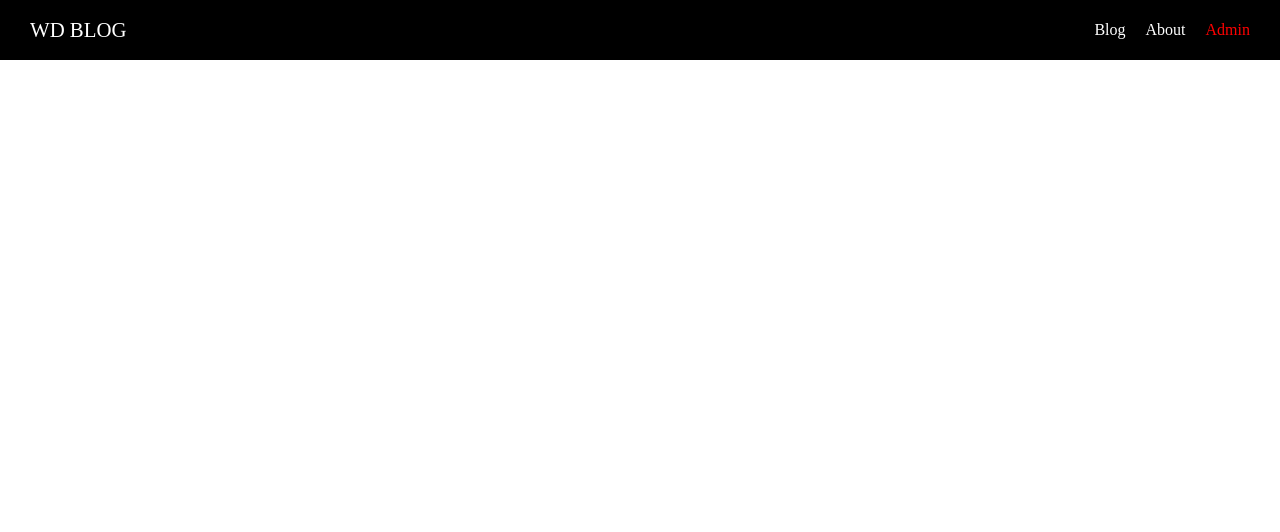
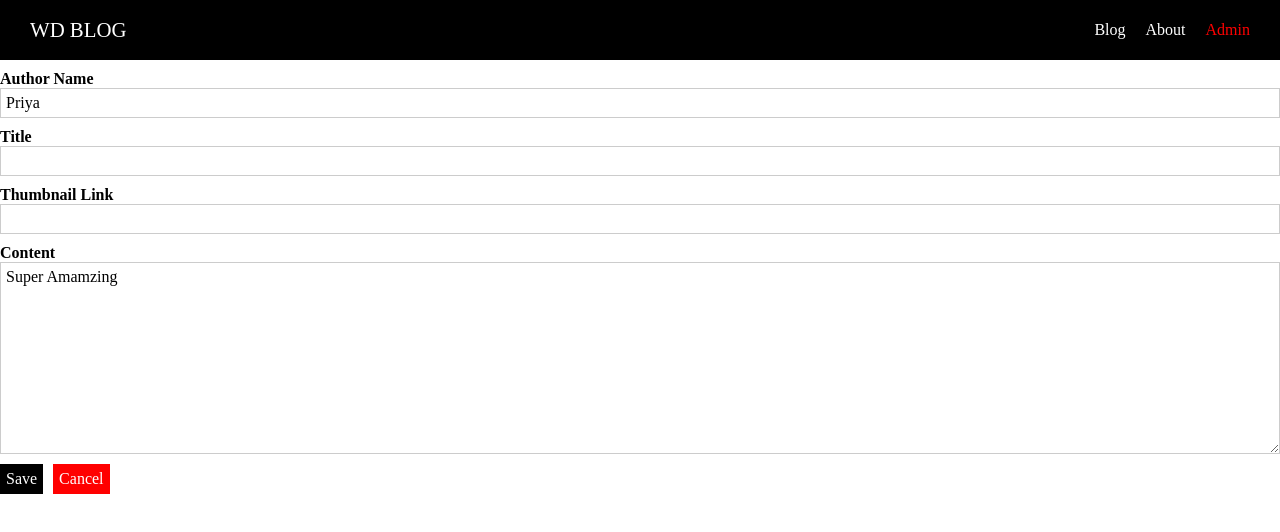
Before and after one commit to Priyadubal18/NuxtProject, a Nuxt app in the folder SeconNuxtApp/: page /admin/1 in a window 1280 px wide. Shown: the top 532 px of the page. Built offline with nearby package versions, Linux system fonts and the light colour scheme.

Commit message:
Done with Admin Page

```diff
--- /dev/null
+++ b/SeconNuxtApp/components/Admin/AdminPostForm.vue
@@ -0,0 +1,57 @@
+<template>
+  <form @submit.prevent="onSave">
+    <AppControlInput v-model="editedPost.author">Author Name</AppControlInput>
+
+    <AppControlInput v-model="editedPost.title">Title</AppControlInput>
+
+    <AppControlInput v-model="editedPost.thumbnailLink">Thumbnail Link</AppControlInput>
+
+    <AppControlInput control-type="textarea" v-model="editedPost.content">Content</AppControlInput>
+
+    <AppButton type="submit">Save</AppButton>
+
+    <AppButton type="button" style="margin-left: 10px" btn-style="cancel" @click="onCancel">Cancel</AppButton>
+  </form>
+</template>
+
+<script>
+import AppControlInput from "~/components/UI/AppControlInput.vue";
+import AppButton from "~/components/UI/AppButton.vue";
+export default {
+  props: {
+    post: {
+      type: Object,
+      required: false
+    }
+  },
+  components: {
+    AppControlInput,
+    AppButton
+  },
+  data() {
+    return {
+      editedPost: this.post
+        ? { ...this.post }
+        : {
+            author: "",
+            title: "",
+            content: "",
+            thumbnailLink: ""
+          }
+    };
+  },
+  methods: {
+    onSave() {
+      console.log(this.editedPost);
+      //Save post
+    },
+    onCancel() {
+      //Navigate back
+      this.$router.push("/admin");
+    }
+  }
+};
+</script>
+
+<style>
+</style>
--- a/SeconNuxtApp/components/Posts/PostList.vue
+++ b/SeconNuxtApp/components/Posts/PostList.vue
@@ -2,18 +2,21 @@
   <section class="post-list">
     <post-preview
       id="1"
+      :is-admin="isAdmin"
       title="Hello there from 1"
       previewText="This is my first post"
       thumbnail="https://annenberg.usc.edu/sites/default/files/styles/news_featured_hero/public/womenintech.jpg?itok=GtitJQP3&timestamp=1567532369"
     />
     <post-preview
       id="2"
+      :is-admin="isAdmin"
       title="Hello there from 2"
       previewText="This is my first post"
       thumbnail="https://annenberg.usc.edu/sites/default/files/styles/news_featured_hero/public/womenintech.jpg?itok=GtitJQP3&timestamp=1567532369"
     />
     <post-preview
       id="3"
+      :is-admin="isAdmin"
       title="Hello there from 3"
       previewText="This is my first post"
       thumbnail="https://annenberg.usc.edu/sites/default/files/styles/news_featured_hero/public/womenintech.jpg?itok=GtitJQP3&timestamp=1567532369"
@@ -26,6 +29,12 @@
 export default {
   components: {
     PostPreview
+  },
+  props: {
+    isAdmin: {
+      type: Boolean,
+      default: false
+    }
   }
 };
 </script>
--- a/SeconNuxtApp/components/Posts/PostPreview.vue
+++ b/SeconNuxtApp/components/Posts/PostPreview.vue
@@ -1,5 +1,5 @@
 <template>
-  <nuxt-link :to="`/posts/${id}`" class="post-preview">
+  <nuxt-link :to="postLink" class="post-preview">
     <article>
       <div class="post-thumbnail" :style="{ backgroundImage:`url(${thumbnail})`}"></div>
       <div class="post-content">
@@ -29,6 +29,15 @@
     thumbnail: {
       type: String,
       required: true
+    },
+    isAdmin: {
+      type: Boolean,
+      required: true
+    }
+  },
+  computed: {
+    postLink() {
+      return this.isAdmin ? `/admin/${this.id}` : `/posts/${this.id}`;
     }
   }
 };
--- /dev/null
+++ b/SeconNuxtApp/components/UI/AppButton.vue
@@ -0,0 +1,63 @@
+<template>
+  <button
+    class="button"
+    :class="btnStyle"
+    v-bind="$attrs"
+    v-on="$listeners"><slot /></button>
+</template>
+
+<script>
+export default {
+  name: 'AppButton',
+  props: {
+    btnStyle: {
+      type: String,
+      default: ''
+    }
+  }
+}
+</script>
+
+
+<style scoped>
+.button {
+  font: inherit;
+  background-color: black;
+  color: white;
+  padding: 5px;
+  cursor: pointer;
+  border: 1px solid black;
+}
+
+.button:hover,
+.button:active {
+  background-color: rgb(51, 51, 51);
+  border: 1px solid black;
+}
+
+.inverted {
+  background-color: white;
+  color: black;
+  border: 1px solid transparent;
+}
+
+.inverted:hover,
+.inverted:active {
+  color: #ccc;
+  background-color: white;
+  border: 1px solid transparent;
+}
+
+.cancel {
+  background-color: red;
+  color: white;
+  border: 1px solid transparent;
+}
+
+.cancel:hover,
+.cancel:active {
+  background-color: salmon;
+  border: 1px solid transparent;
+  color: white;
+}
+</style>
--- /dev/null
+++ b/SeconNuxtApp/components/UI/AppControlInput.vue
@@ -0,0 +1,58 @@
+<template>
+  <div class="input-control">
+    <label><slot /></label>
+    <input
+      v-if="controlType === 'input'"
+      v-bind="$attrs"
+      :value="value"
+      @input="$emit('input', $event.target.value)">
+    <textarea
+      v-if="controlType === 'textarea'"
+      rows="10"
+      :value="value"
+      @input="$emit('input', $event.target.value)"></textarea>
+  </div>
+</template>
+
+<script>
+export default {
+  name: 'AppInputControl',
+  props: {
+    controlType: {
+      type: String,
+      default: 'input'
+    },
+    value: {
+      type: String,
+      default: ''
+    }
+  }
+}
+</script>
+
+<style scoped>
+.input-control {
+  margin: 10px 0;
+}
+
+.input-control label {
+  display: block;
+  font-weight: bold;
+}
+
+.input-control input,
+.input-control textarea {
+  display: block;
+  width: 100%;
+  box-sizing: border-box;
+  font: inherit;
+  border: 1px solid #ccc;
+  padding: 5px;
+}
+
+.input-control input:focus,
+.input-control textarea:focus {
+  background-color: #eee;
+  outline: none;
+}
+</style>
--- /dev/null
+++ b/SeconNuxtApp/pages/admin/_postId/index.vue
@@ -0,0 +1,31 @@
+<template>
+  <div class="admin-post-page">
+    <section class="update-form">
+      <AdminPostForm :post="loadedPost" />
+    </section>
+  </div>
+</template>
+
+<script>
+import AdminPostForm from "~/components/Admin/AdminPostForm.vue";
+
+export default {
+  components: {
+    AdminPostForm
+  },
+  data() {
+    return {
+      loadedPost: {
+        author: "Priya",
+        Title: "My awesome post",
+        content: "Super Amamzing",
+        thumnailLink:
+          "https://annenberg.usc.edu/sites/default/files/styles/news_featured_hero/public/womenintech.jpg?itok=GtitJQP3&timestamp=1567532369"
+      }
+    };
+  }
+};
+</script>
+
+<style>
+</style>
--- /dev/null
+++ b/SeconNuxtApp/pages/admin/index.vue
@@ -0,0 +1,37 @@
+<template>
+  <div class="admin-page">
+    <section class="new-posts">
+      <button @click="$router.push('admin/new-post')">Create Post</button>
+    </section>
+    <section class="exisiting-posts">
+      <h1>Existing Post</h1>
+      <PostList isAdmin />
+    </section>
+  </div>
+</template>
+
+<script>
+import PostList from "~/components/Posts/PostList.vue";
+
+export default {
+  components: {
+    PostList
+  }
+};
+</script>
+
+<style scoped>
+.admin-page {
+  padding: 20px;
+}
+
+.new-post {
+  text-align: center;
+  border-bottom: 2px solid #ccc;
+  padding-bottom: 10px;
+}
+
+.existing-posts h1 {
+  text-align: center;
+}
+</style>
--- /dev/null
+++ b/SeconNuxtApp/pages/admin/new-post/index.vue
@@ -0,0 +1,20 @@
+<template>
+  <div class="admin-new-post-page">
+    <section class="new-post-form">
+      <AdminPostForm />
+    </section>
+  </div>
+</template>
+
+<script>
+import AdminPostForm from "~/components/Admin/AdminPostForm.vue";
+
+export default {
+  components: {
+    AdminPostForm
+  }
+};
+</script>
+
+<style>
+</style>
--- a/SeconNuxtApp/pages/index.vue
+++ b/SeconNuxtApp/pages/index.vue
@@ -47,13 +47,4 @@
     font-size: 2rem;
   }
 }
-
-.featured-posts {
-  display: flex;
-  padding: 20px;
-  box-sizing: border-box;
-  flex-wrap: wrap;
-  align-items: center;
-  justify-content: center;
-}
 </style>
```
Also changed, not shown: SeconNuxtApp/pages/admin/auth/index.vue (added).
